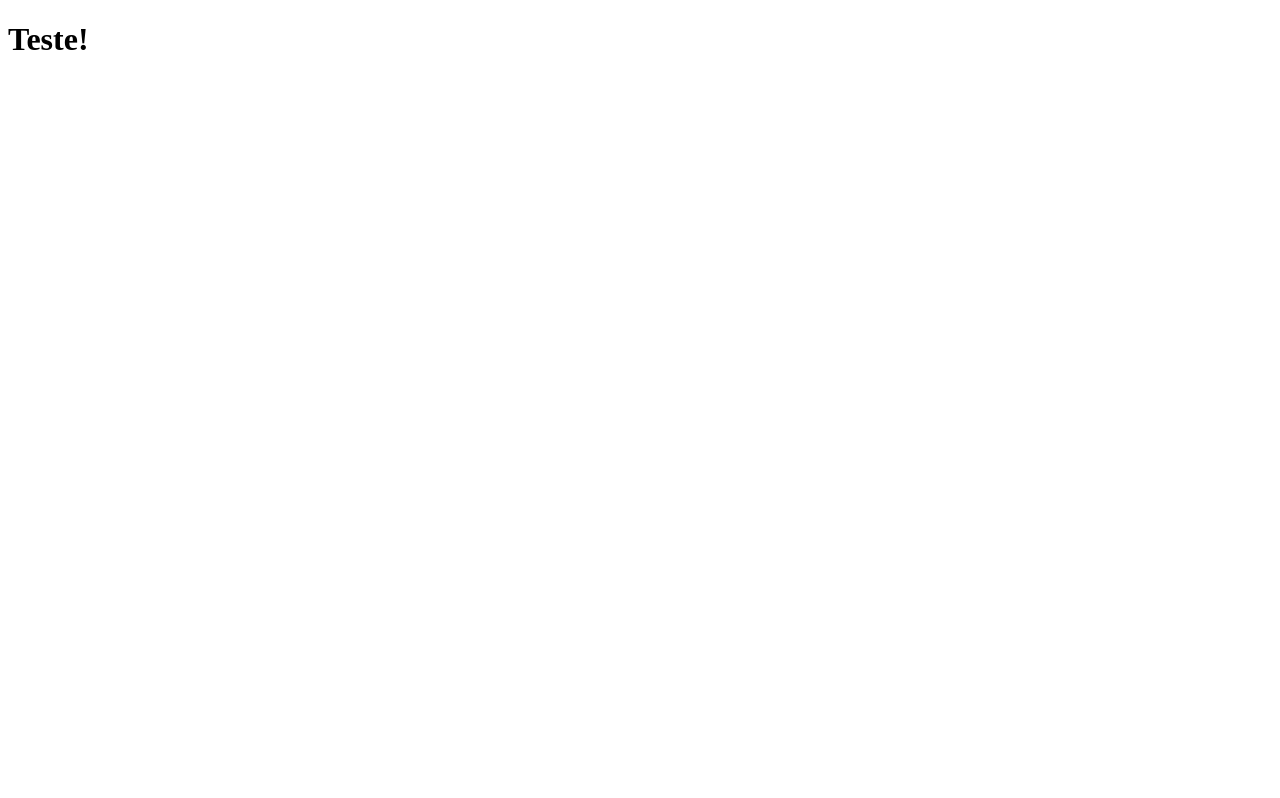
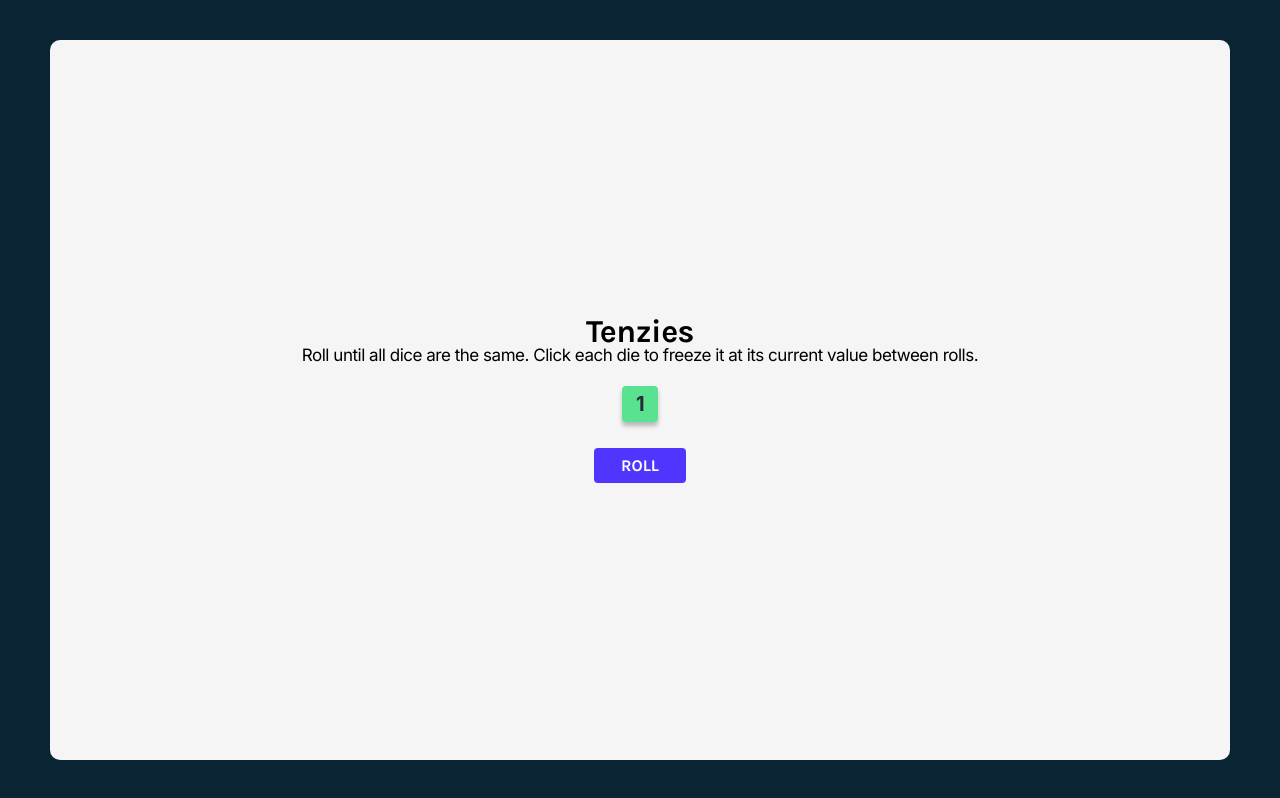
Before and after one commit to GaldinoRaphael/tensies-roll-the-dices, a React (Create React App) app: page / in a window 1280 px wide. Built offline with nearby package versions, Linux system fonts and the light colour scheme.

Commit message:
basic-layout

```diff
--- a/public/index.html
+++ b/public/index.html
@@ -5,39 +5,11 @@
     <link rel="icon" href="%PUBLIC_URL%/favicon.ico" />
     <meta name="viewport" content="width=device-width, initial-scale=1" />
     <meta name="theme-color" content="#000000" />
-    <meta
-      name="description"
-      content="Web site created using create-react-app"
-    />
+    <link href="https://fonts.googleapis.com/css2?family=Inter&family=Karla:wght@700&display=swap" rel="stylesheet">
     <link rel="apple-touch-icon" href="%PUBLIC_URL%/logo192.png" />
-    <!--
-      manifest.json provides metadata used when your web app is installed on a
-      user's mobile device or desktop. See https://developers.google.com/web/fundamentals/web-app-manifest/
-    -->
     <link rel="manifest" href="%PUBLIC_URL%/manifest.json" />
-    <!--
-      Notice the use of %PUBLIC_URL% in the tags above.
-      It will be replaced with the URL of the `public` folder during the build.
-      Only files inside the `public` folder can be referenced from the HTML.
-
-      Unlike "/favicon.ico" or "favicon.ico", "%PUBLIC_URL%/favicon.ico" will
-      work correctly both with client-side routing and a non-root public URL.
-      Learn how to configure a non-root public URL by running `npm run build`.
-    -->
-    <title>React App</title>
   </head>
   <body>
-    <noscript>You need to enable JavaScript to run this app.</noscript>
     <div id="root"></div>
-    <!--
-      This HTML file is a template.
-      If you open it directly in the browser, you will see an empty page.
-
-      You can add webfonts, meta tags, or analytics to this file.
-      The build step will place the bundled scripts into the <body> tag.
-
-      To begin the development, run `npm start` or `yarn start`.
-      To create a production bundle, use `npm run build` or `yarn build`.
-    -->
   </body>
 </html>
--- a/src/App.js
+++ /dev/null
@@ -1,11 +0,0 @@
-import './App.css';
-
-function App() {
-  return (
-    <div className="App">
-      <h1>Teste!</h1>
-    </div>
-  );
-}
-
-export default App;
--- /dev/null
+++ b/src/components/App.css
@@ -0,0 +1,43 @@
+main{
+    align-items: center;
+    text-align: center;
+    letter-spacing: -0.03em;
+    display: flex;
+    flex-direction: column;
+    justify-content: center;
+    height: 100%;
+
+    padding: 34px;
+}
+
+.title{
+    font-family: 'Karla';
+    font-style: normal;
+    font-weight: 700;
+    font-size: 32px;
+    line-height: 30px;
+}
+
+.subtitle{
+    margin-bottom: 23px;
+    font-family: 'Inter';
+    font-style: normal;
+    font-weight: 400;
+    font-size: 17px;
+    line-height: 16px;
+}
+
+.button{
+    border-radius: 4px;
+    border: none;
+    background-color: #5035FF;
+    width: 92.16px;
+    height: 35.84px;
+    color: #FFFFFF;
+
+    font-family: 'Karla';
+    font-style: normal;
+    font-weight: 700;
+    font-size: 16.384px;
+    line-height: 19px;
+}
--- /dev/null
+++ b/src/components/App.js
@@ -0,0 +1,17 @@
+import './App.css';
+import Dice from './Dice';
+
+function App() {
+  return (
+    <div className="app">
+      <main>
+        <h1 className='title'>Tenzies</h1>
+        <h2 className='subtitle'>Roll until all dice are the same. Click each die to freeze it at its current value between rolls.</h2>
+        <Dice number="1" />
+        <button className='button'>ROLL</button>
+      </main>
+    </div>
+  );
+}
+
+export default App;
--- /dev/null
+++ b/src/components/Dice/index.js
@@ -0,0 +1,10 @@
+import React from "react";
+import './style.css'
+
+export default function Dice(props){
+    return (
+        <div className="dice selected-dice">
+            <h1 className="dice-number">{props.number}</h1>
+        </div>
+    )
+}
--- /dev/null
+++ b/src/components/Dice/style.css
@@ -0,0 +1,21 @@
+.dice{
+    display: flex;
+    align-items: center;
+    justify-content: center;
+    height: 36px;
+    width: 36px;
+    background-color: #ffffff;
+    box-shadow: 0px 4px 4px rgba(0, 0, 0, 0.25);
+    border-radius: 4px;
+
+    margin-bottom: 26px;
+}
+
+.dice-number{
+    font-size: 20px;
+    color: #2B283A;
+}
+
+.selected-dice{
+    background-color: #59E391;
+}
--- a/src/index.css
+++ b/src/index.css
@@ -1,13 +1,26 @@
+
+*{
+    box-sizing: border-box;
+    margin: 0;
+}
+
 body {
-  margin: 0;
   font-family: -apple-system, BlinkMacSystemFont, 'Segoe UI', 'Roboto', 'Oxygen',
     'Ubuntu', 'Cantarell', 'Fira Sans', 'Droid Sans', 'Helvetica Neue',
     sans-serif;
   -webkit-font-smoothing: antialiased;
   -moz-osx-font-smoothing: grayscale;
+  background-color: #0B2434;
 }
 
 code {
   font-family: source-code-pro, Menlo, Monaco, Consolas, 'Courier New',
     monospace;
 }
+
+main{
+  margin: 40px 50px;
+  background-color: #f5f5f5;
+  height: calc(100vh - 80px);
+  border-radius: 10px;
+}
--- a/src/index.js
+++ b/src/index.js
@@ -1,6 +1,7 @@
 import React from 'react';
 import ReactDOM from 'react-dom/client';
-import App from './App';
+import App from './components/App';
+import './index.css';
 
 const root = ReactDOM.createRoot(document.getElementById('root'));
 root.render(
```
Also changed, not shown: src/App.css (deleted).
